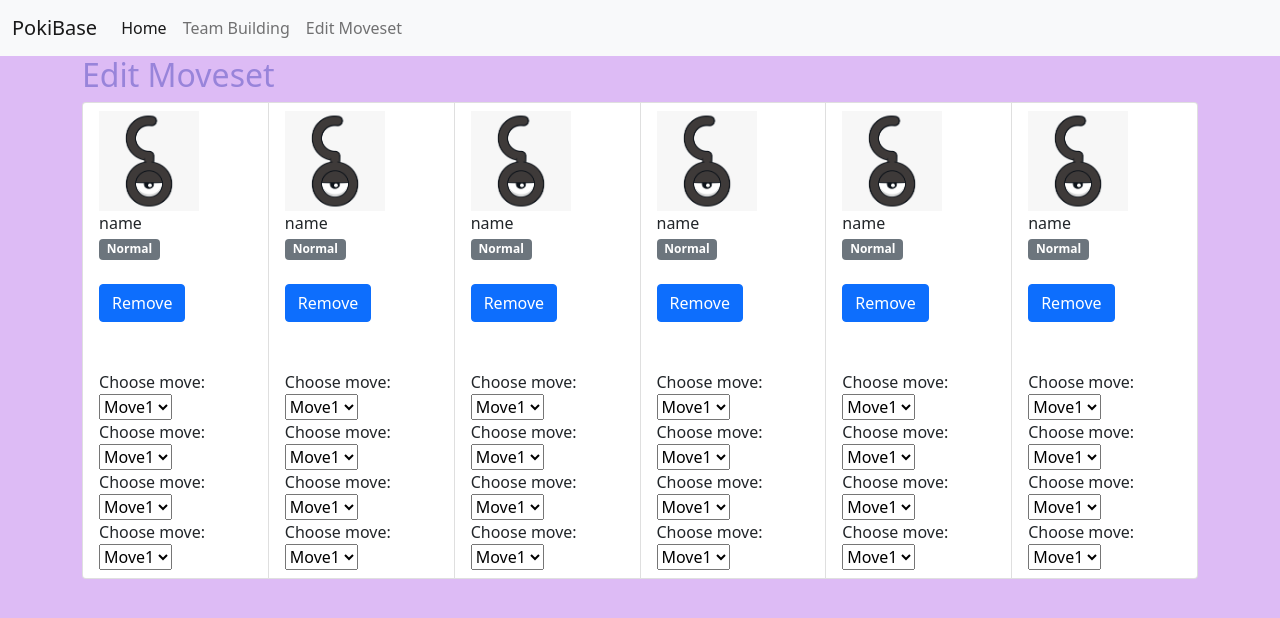
After one commit to YongDong11467/PokiBase, a Flask app: page /edit in a window 1280 px wide. The commit adds this page. Shown: the top 618 px of the page. Run offline with Flask 2, Linux system fonts and the light colour scheme.

Commit message:
Added edit.html Added edit path in app Added removed buttons with some functionality Added drop down moveset with no functionality

```diff
--- a/app.py
+++ b/app.py
@@ -32,5 +32,26 @@ def team():
             displayNotFound = True
     return render_template("team.html", pokemon=pokemon, displayNotFound=displayNotFound, search=search)
 
+@app.route('/edit', methods=['GET', 'POST'])
+def edit():
+    #if request.method == "GET":
+
+    #finds pokemon to get removed
+    #TODO add backend functionality
+    if request.method == "POST":
+        if request.form["remove"] == "0":
+           print("Remove0")
+        if request.form["remove"] == "1":
+           print("Remove1")
+        if request.form["remove"] == "2":
+           print("Remove2")
+        if request.form["remove"] == "3":
+           print("Remove3")
+        if request.form["remove"] == "4":
+           print("Remove4")
+        if request.form["remove"] == "5":
+           print("Remove5")
+    return render_template("edit.html")
+
 if __name__ == "__main__":
     app.run(debug=True)
--- a/templates/base.html
+++ b/templates/base.html
@@ -27,7 +27,7 @@
               <a class="nav-link" href="{{url_for('team')}}">Team Building</a>
             </li>
             <li class="nav-item">
-              <a class="nav-link" href="#">Pricing</a>
+              <a class="nav-link" href="{{url_for('edit')}}">Edit Moveset</a>
             </li>
           </ul>
         </div>
--- /dev/null
+++ b/templates/edit.html
@@ -0,0 +1,51 @@
+{% extends "base.html" %}
+{% block title %}Edit Moveset{% endblock %}
+{% block content %}
+        <div class="container" id="team">
+            <div>
+                <h2>Edit Moveset</h2>
+            </div>
+            <div class="justify-content-center">
+                <ul class="list-group list-group-horizontal justify-content-center">
+                    {% for i in range(0,6) %}
+                    <li class="list-group-item">
+                        <div>
+                            <img src="{{ url_for('static', filename='./images/unknown.png')}}"  width="100" height="100">
+                        </div>
+                        <div>
+                            <span>name</span>
+                            <br>
+                            <span class="badge bg-secondary">Normal</span>
+                        </div>
+
+                        <br>
+
+                        <!-- <button class="btn btn-primary" type="button" name="remove" value="remove">Remove</button> -->
+
+                        <form class="form-inline" action="/edit" method="POST">
+                            <div class="col-auto">
+                                <button class="btn btn-primary" type="submit" name="remove" value="{{ i }}">Remove</button>
+                            </div>
+                        </form>
+                        <br>
+                        <br>
+                        {% for i in range(0,4) %}
+                            <label for="move">Choose move:</label>
+
+                            <select name="move" id="move">
+                            <option value="move1">Move1</option>
+                            <option value="move2">Move2</option>
+                            <option value="move3">Move3</option>
+
+                            </select>
+
+                        {% endfor %}
+                    </li>
+                    {% endfor %}
+                </ul>
+            </div>
+        </div>
+
+
+
+{% endblock %}
```
